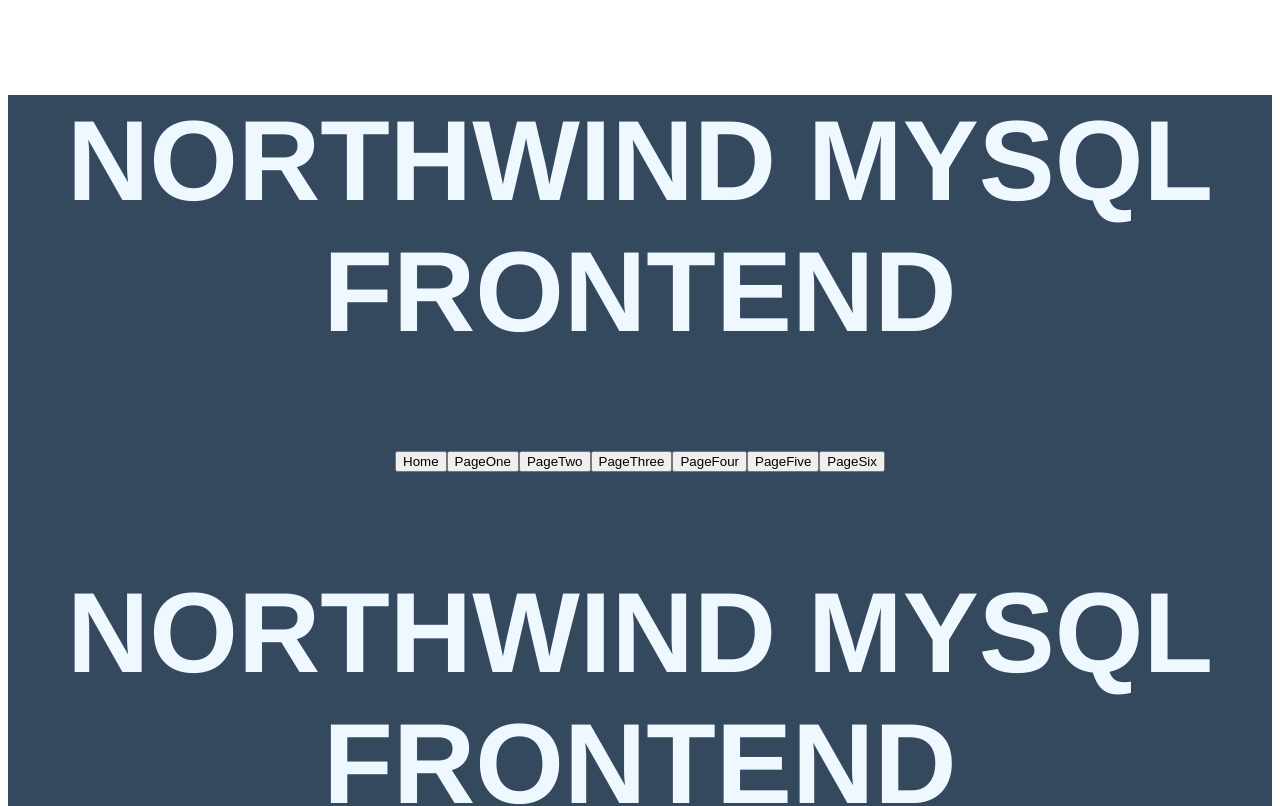
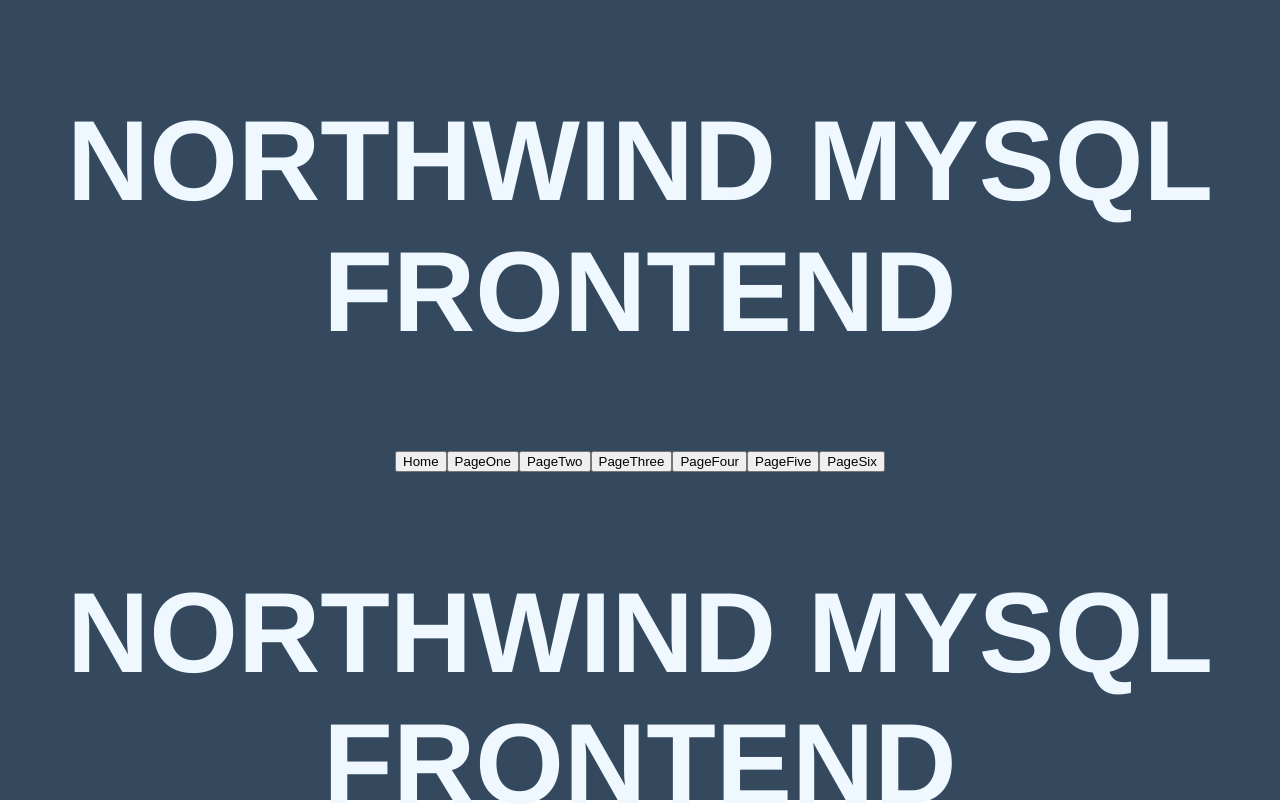
Before and after one commit to nikalsh/vue-northwind-spa, a Vue app: page /navBar in a window 1280 px wide. Shown: the top 806 px of the page. Built offline with nearby package versions, Linux system fonts and the light colour scheme.

Commit message:
removed padding

```diff
--- a/src/App.vue
+++ b/src/App.vue
@@ -23,12 +23,10 @@
     text-align: center;
     text-decoration-color: aliceblue;
     color: #2c3e50;
-    margin-top: 60px;
-    margin-bottom: 60px;
     bottom: 0;
     background-color: #34495e;
     left: 0;
-    position: relative;
+    position: absolute;
     right: 0;
     top:0;
   }
--- a/src/components/NavBar.vue
+++ b/src/components/NavBar.vue
@@ -64,10 +64,9 @@ export default {
     font-size: 76px;
     padding: 0;
     margin-bottom: 30px;
-    margin-top: 30px;
+    position: page;
   }
   .el-button {
     font-size: 44px;
-    margin-bottom: 30px;
   }
 </style>
--- a/src/components/PageTwo.vue
+++ b/src/components/PageTwo.vue
@@ -19,6 +19,5 @@ export default {
   -moz-osx-font-smoothing: grayscale;
   text-align: center;
   color: aliceblue;
-  margin-top: 60px;
 }
 </style>
```
